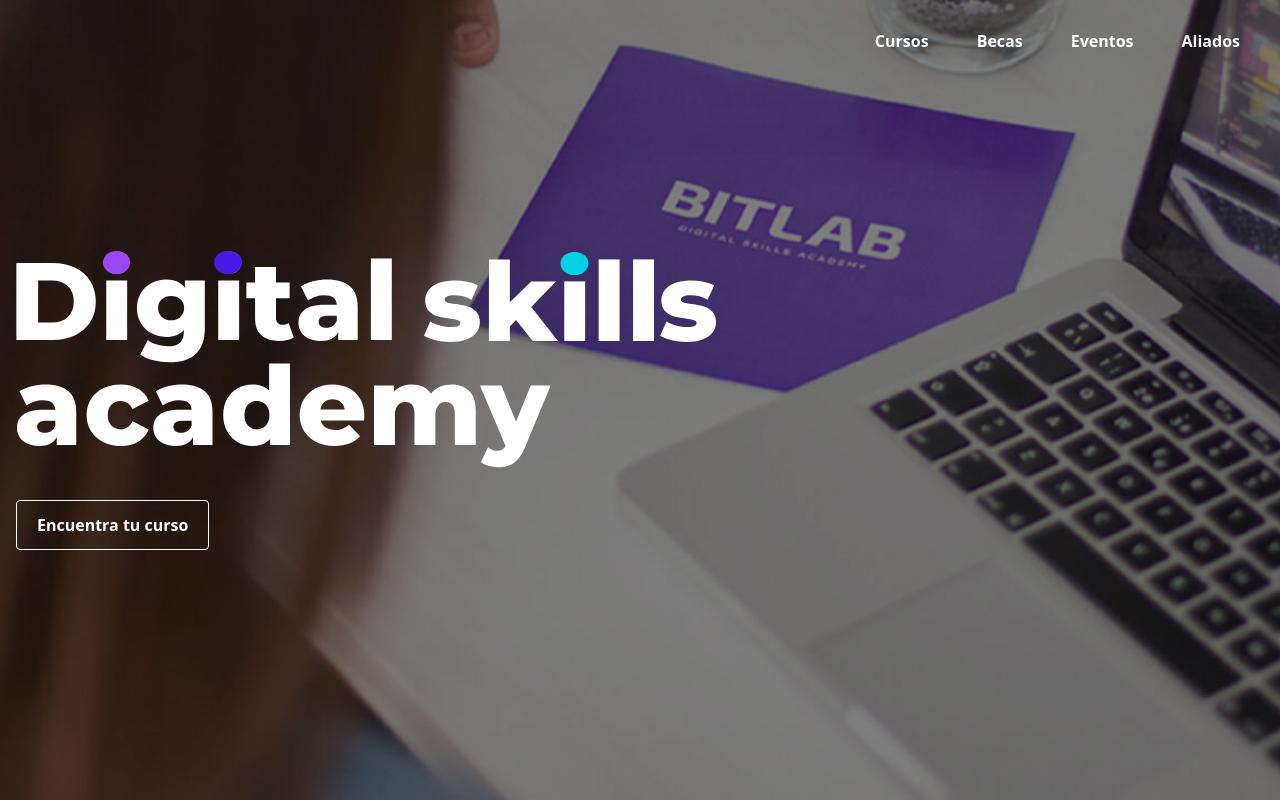
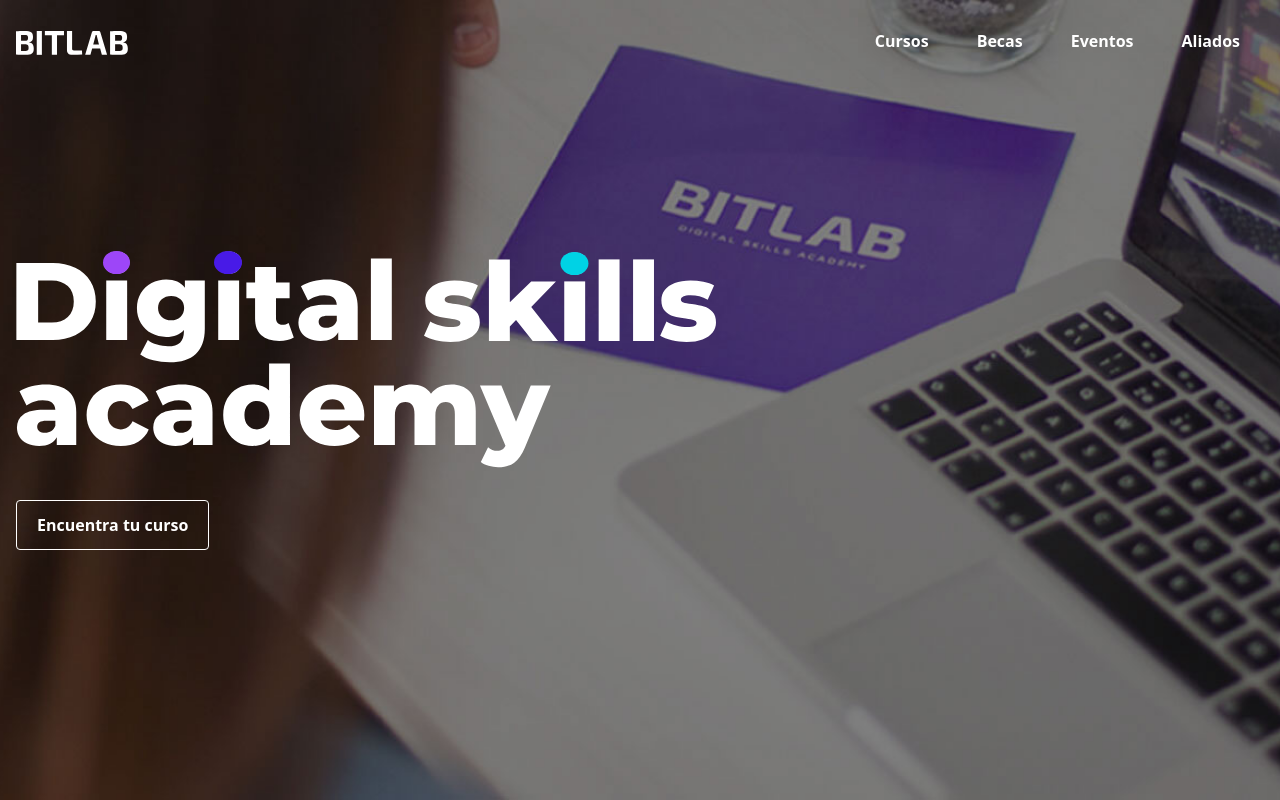
Before and after one commit to RodrigoUribe/BitLab, a plain HTML site: page index.html in a window 1280 px wide. Shown: the top 800 px of the page. Drawn offline with nearby package versions, Linux system fonts and the light colour scheme.

Commit message:
LogoBitlab

```diff
--- a/index.html
+++ b/index.html
@@ -15,7 +15,7 @@
               <div class="fixed flex items-center w-full text-white main-menu">
                 <div class="container h-full flex flex-row justify-between items-center">
                       <a href="#" class="nuxt-link-exact-active nuxt-link-active">
-                        <img src="asset/images/svg/logo-white.svg" alt="" class="h-6 logo-white">
+                        <img src="images/svg/logo-white.svg" alt="" class="h-6 logo-white">
                       </a>
                     <div class="items-center md:flex">
                       <a href="#" class="link-menu no-underline px-6">Cursos</a>
```
